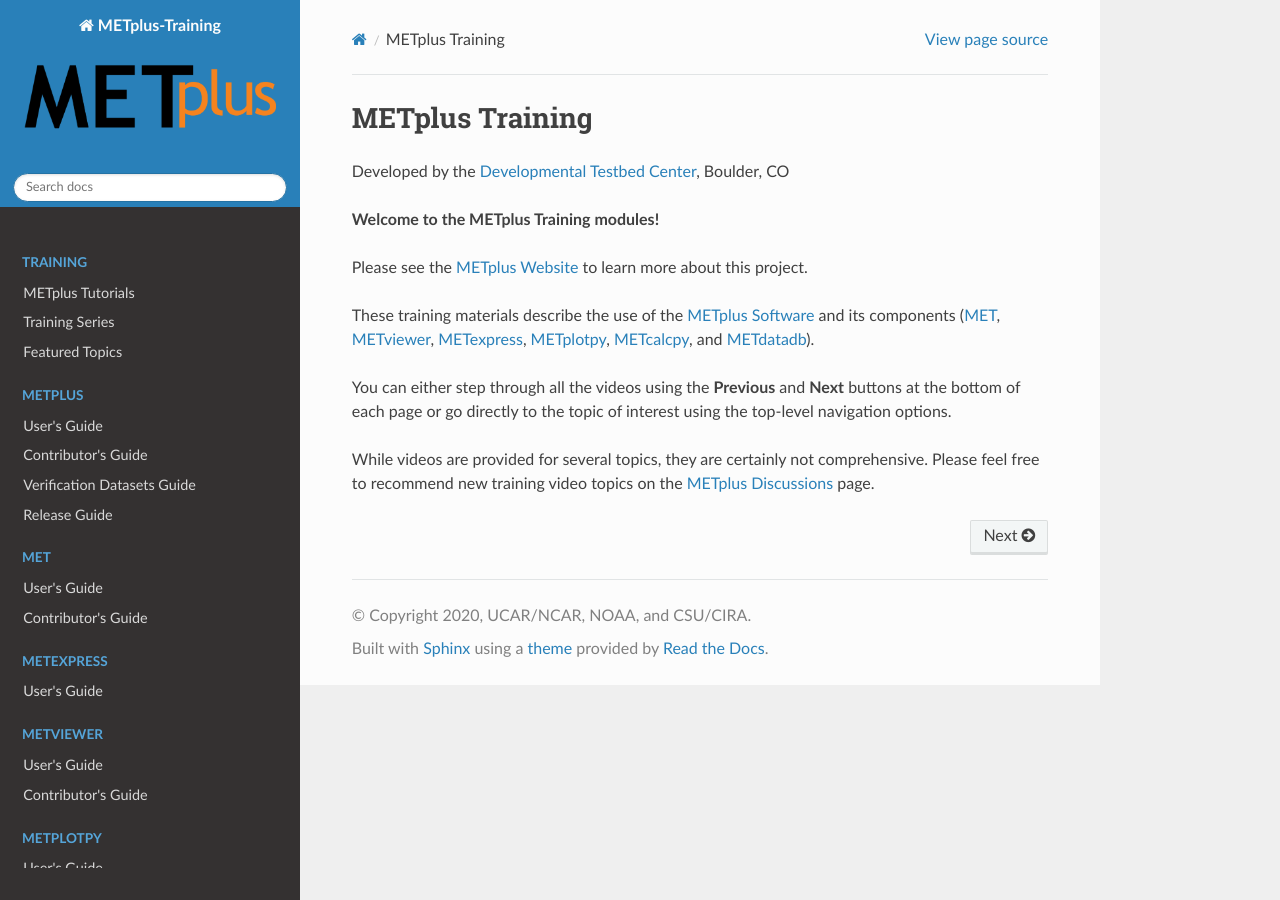
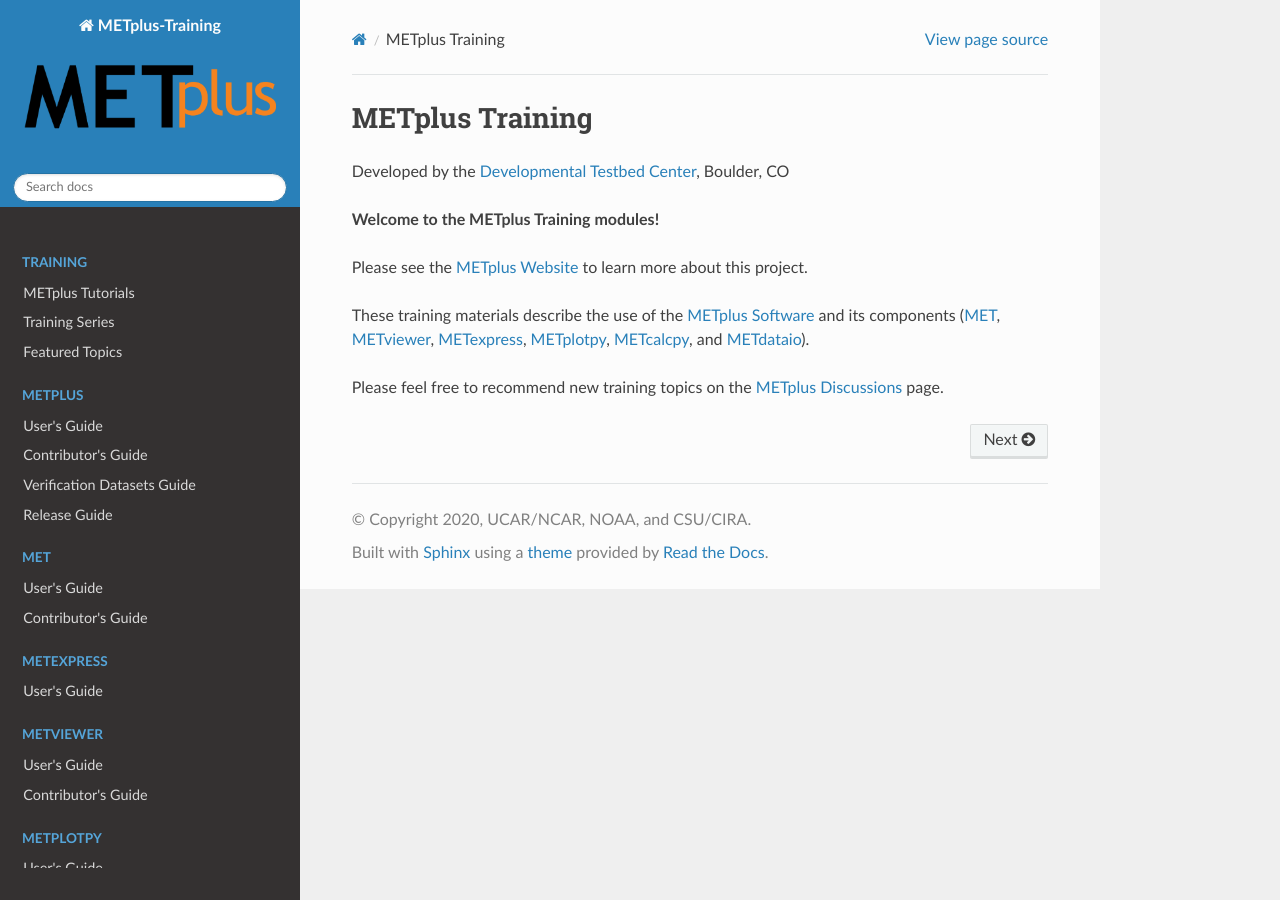
Before and after one commit to dtcenter/METplus-Training, a Sphinx documentation site: the page built from docs/index.rst, in a window 1280 px wide. Built offline with Sphinx 7.4.7 and the Read the Docs theme 3.1.0, drawn with Linux system fonts in a browser that asks for light colours; some of the changed lines change nothing that is shown.

Commit message:
Per #69, updating language for modifications and update METdatadb to be METdataio

```diff
--- a/docs/index.rst
+++ b/docs/index.rst
@@ -15,13 +15,16 @@
 `METexpress <https://github.com/dtcenter/METexpress>`_,
 `METplotpy <https://github.com/dtcenter/METplotpy>`_,
 `METcalcpy <https://github.com/dtcenter/METcalcpy>`_, and
-`METdatadb <https://github.com/dtcenter/METdatadb>`_).
+`METdataio <https://github.com/dtcenter/METdataio>`_).
 
-You can either step through all the videos using the **Previous** and **Next** buttons at the bottom of each page
-or go directly to the topic of interest using the top-level navigation options.
+Please feel free to recommend new training topics on the
+`METplus Discussions <https://github.com/dtcenter/METplus/discussions>`_ page.
 
-While videos are provided for several topics, they are certainly not comprehensive. Please feel free to recommend
-new training video topics on the `METplus Discussions <https://github.com/dtcenter/METplus/discussions>`_ page.
+.. You can either step through all the videos using the **Previous** and **Next** buttons at the bottom of each page
+.. or go directly to the topic of interest using the top-level navigation options.
+
+.. While videos are provided for several topics, they are certainly not comprehensive. Please feel free to recommend
+.. new training video topics on the `METplus Discussions <https://github.com/dtcenter/METplus/discussions>`_ page.
 
 .. Users are encouraged to start by following the :ref:`training_environment` video so they can follow along with the exercises.
 .. Or, if you prefer, you may navigate directly to the training modules and simply watch the videos.
```
